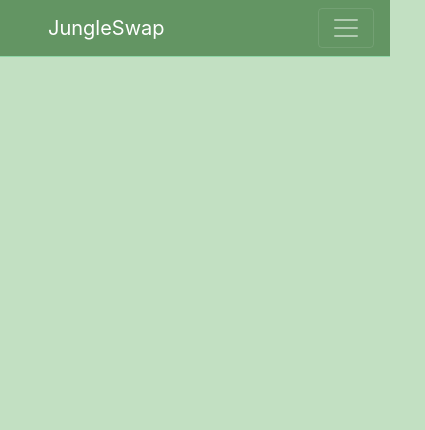
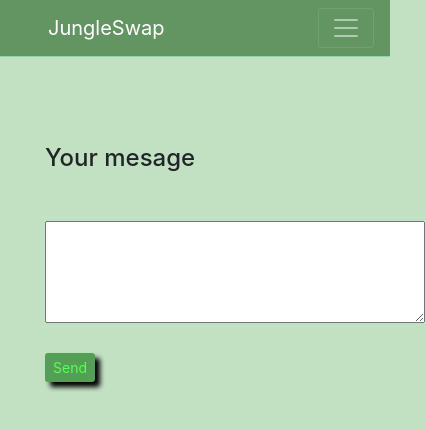
Before and after one commit to i-am-lisa/JUNGLE_SWAP-client, a React (Create React App) app: page /request-form in a window 390 px wide. Shown: the top 430 px of the page, 425 px wide, since content can reach past the window. Built offline with nearby package versions, Linux system fonts and the light colour scheme; no server answers.

Commit message:
commit before merge

```diff
--- a/src/App.js
+++ b/src/App.js
@@ -1,18 +1,20 @@
-import React, { Component } from 'react';
-import SignIn from './components/SignIn';
-import SignUp from './components/SignUp';
-import 'bootstrap/dist/css/bootstrap.min.css';
-import './App.css'
-import { Route, Switch, withRouter } from 'react-router-dom';
-import config from './config';
-import axios from 'axios';
-import Home from './components/Home';
-import NavBar from './components/NavBar';
-import AddForm from './components/AddForm';
-import EditForm from './components/EditForm';
-import PlantDetail from './components/PlantDetail'
-import CheckoutPage from './components/CheckoutPage'
-import LogOut from './components/LogOut';
+import React, { Component } from "react";
+import SignIn from "./components/SignIn";
+import SignUp from "./components/SignUp";
+import "bootstrap/dist/css/bootstrap.min.css";
+import "./App.css"
+import { Route, Switch, withRouter } from "react-router-dom";
+import config from "./config";
+import axios from "axios";
+import Home from "./components/Home";
+import NavBar from "./components/NavBar";
+import AddForm from "./components/AddForm";
+import EditForm from "./components/EditForm";
+import PlantDetail from "./components/PlantDetail"
+import CheckoutPage from "./components/CheckoutPage"
+import LogOut from "./components/LogOut";
+import RequestForm from "./components/RequestForm";
+import RequestsPage from "./components/RequestsPage";
 
 class App extends Component {
 
@@ -20,13 +22,12 @@ class App extends Component {
     loggedInUser: null,
     error: null,
     plants: [],
-    query: ""
+    query: "",
+    requests: [],
+    fetchingUser: true
   }
 
-
-
   // ------------Fetch initial data to be displayed---------------
-
   componentDidMount() {
     this.fetchAllPlants()
     if (!this.state.loggedInUser) {
@@ -35,13 +36,21 @@ class App extends Component {
           (response) => {
             this.setState(
               {
-                loggedInUser: response.data
+                loggedInUser: response.data,
+                fetchingUser: false
               }
             );
           }
         )
         .catch(
           (err) => {
+
+            this.setState(
+              {
+                fetchingUser: false
+              }
+            );
+
             console.log("Initializing fetching failed", err);
           }
         );
@@ -61,7 +70,7 @@ class App extends Component {
       )
       .catch(
         (err) => {
-          console.log("Fetching failed", err);
+          console.log("Fetching plants failed", err);
         }
       )
   }
@@ -144,7 +153,7 @@ class App extends Component {
             )
             .catch(
               (err) => {
-                console.log("Create failed", err);
+                console.log("Create plant failed", err);
               }
             );
         }
@@ -196,7 +205,7 @@ class App extends Component {
       )
       .catch(
         (err) => {
-          console.log("Edit failed", err);
+          console.log("Edit plant failed", err);
         }
       );
   }
@@ -227,7 +236,7 @@ class App extends Component {
       )
       .catch(
         (err) => {
-          console.log("Delete failed", err);
+          console.log("Delete plant failed", err);
         }
       );
   }
@@ -317,7 +326,6 @@ class App extends Component {
   // --------------------Payment-----------------------
 
   handleCheckout = () => {
-    console.log("PPPPLLLLAAANNTTT: ");
     axios.post(`${config.API_URL}/api/create-payment-intent`, {}, { withCredentials: true })
       .then(
         () => {
@@ -335,10 +343,71 @@ class App extends Component {
       );
   }
 
+  // ------------------------- Request Form --------------------
+
+  handleRequestSubmit = (event, plant) => {
+    event.preventDefault();
+    //console.log("PLANT:", plant);
+    let message = event.target.message.value;
+    let user = this.state.loggedInUser;
+    //1. Make an API call to the server side Route to create a new plant
+    const request = {
+      buyer: user._id,
+      seller: plant.creator,
+      plant: plant,    // plant._id,
+      message: message
+    };
+    axios.post(`${config.API_URL}/api/plants/request`, request, { withCredentials: true })
+      .then(
+        (response) => {
+          // 2. Once the server has successfully created a new plant, update your state that is visible to the user
+          this.setState(
+            {
+              requests: [response.data, ...this.state.requests]
+            },
+            () => {
+              // 3. Once the state is update, redirect the user to the home page
+              this.props.history.push("/");
+            }
+          );
+        }
+      )
+      .catch(
+        (err) => {
+          console.log("Create request failed", err);
+        }
+      );
+  }
+
+ // ----------------- My requests ---------------------
+  handleMyRequests = () => {
+
+    axios.get(`${config.API_URL}/api/myrequests`)
+      .then(
+        (response) => {
+          console.log("Response -- handleMyRequests():", response.data);
+          this.setState(
+            {
+              requests: response.data
+            }
+          );
+        }
+      )
+      .catch(
+        (err) => {
+          console.log("Fetching requests failed", err);
+        }
+      );
+  }
+
   // --------------Render------------------
-
   render() {
-    const { plants, loggedInUser, error, query } = this.state;
+    const { plants, loggedInUser, error, query, requests } = this.state;
+    if (this.state.fetchingUser) {
+      <div class="spinner-grow text-success m-5" role="status">
+        <span class="visually-hidden">Loading...</span>
+      </div>
+    }
     return (
       <div>
         <NavBar onLogOut={ this.handleLogOut } user={ loggedInUser }/>
@@ -373,17 +442,25 @@ class App extends Component {
               return <AddForm onAdd={ this.handleSubmit} user={ loggedInUser }/>
             }
           }/>
-
-            <Route path="/plant/:plantId/edit" render={
+          <Route path="/plant/:plantId/edit" render={
               (routeProps) => {
                 return <EditForm onEdit={ this.handleEditPlant } { ...routeProps }/>
               }
-             }/>
-
+          }/>
           <Route path="/plant/:plantId/checkout" render={
             (routeProps) => {
               return <CheckoutPage onCheckout={ this.handleCheckout } { ...routeProps }/>
             }
+          }/>
+          <Route path="/request-form" render={
+            (routeProps) => {
+              return <RequestForm onRequest={ this.handleRequestSubmit } user={ loggedInUser } { ...routeProps }/>
+            }
+          }/>
+          <Route path="/myrequests" render={
+              (routeProps) => {
+                return <RequestsPage onMyRequests={ this.handleMyRequests } user={ loggedInUser } requests={ requests } { ...routeProps }/>
+              }
           }/>
         </Switch>
       </div>
--- a/src/components/AddForm.js
+++ b/src/components/AddForm.js
@@ -1,5 +1,5 @@
 import React, { Component } from "react";
-import { Redirect } from "react-router-dom";
+import { Link, Redirect } from "react-router-dom";
 
 class AddForm extends Component {
   render() {
@@ -23,7 +23,12 @@ class AddForm extends Component {
             </select> <br/>
             <input className="mb-4 smallWidth" name="price" type="number" min="1" placeholder="Price"/> € <br/>
             <input className="mb-4" name="plantImage" type="file"/>
-            <button className="btn btn-sm" type="submit"> Add plant </button>
+            <div className="col-12 justify-content-end">
+              <button className="btn btn-sm" type="submit"> Add plant </button>
+              <Link to={ `/` }>
+                <button className="btn btn-sm mx-5"> Go back </button>
+              </Link>
+              </div>
           </form>
         </div>
       </div>
--- a/src/components/CheckoutForm.js
+++ b/src/components/CheckoutForm.js
@@ -83,7 +83,7 @@ function CheckoutForm(props) {
       setSucceeded(true);
     }
   }
-  const {plant} = props;
+  const { plant } = props;
   return (
     <div className="container col-9">
       <form className="checkoutForm pt-5 mt-5" id="payment-form" onSubmit={ handleSubmit }>
@@ -91,7 +91,7 @@ function CheckoutForm(props) {
       <h3 className="text-center mb-4 p-2"> { plant.price } € </h3>
         <CardElement className="p-2" id="card-element" options={cardStyle} onChange={ handleChange }/>
         <div className="row justify-content-center">
-          <button onClick={props.onCheckout} className="btn btn-sm mt-5 mb-4" disabled={processing || disabled || succeeded} id="submit">
+          <button onClick={ props.onCheckout } className="btn btn-sm mt-5 mb-4" disabled={ processing || disabled || succeeded } id="submit">
             <span id="button-text">
             {
               processing ? (
@@ -125,7 +125,7 @@ function CheckoutForm(props) {
         </p>
       </form>
       <div className="row justify-content-center mt-4">
-      <Link to={ `/` }>
+        <Link to={ `/` }>
           <button className="btn btn-sm"> Go back </button>
         </Link>
       </div>
--- a/src/components/CheckoutPage.js
+++ b/src/components/CheckoutPage.js
@@ -6,14 +6,13 @@ import { Elements } from "@stripe/react-stripe-js";
 class CheckoutPage extends Component {
 
   render() {
-    // console.log("PLANT:", plant)
     const promise = loadStripe("pk_test_51IQBseEqJqsi8ZD5sJWeLyoMPSxJBKvGcgO3Srmc5UOSqAT6Zp44JmszMSiJGqO9R3eleWrCNyv9TOv9IWmoSLyQ00XHsxNLVR");
     const { plant } = this.props.location;
     return (
       <div className="container row mt-5">
         <div className="mt-5 col-11 col-md-6 offset-1 offset-md-5">
           <Elements stripe={ promise }>
-            <CheckoutForm onCheckout={this.props.onCheckout} plant={plant}/>
+            <CheckoutForm onCheckout={ this.props.onCheckout } plant={ plant }/>
           </Elements>
         </div>
       </div>
--- a/src/components/NavBar.js
+++ b/src/components/NavBar.js
@@ -21,6 +21,7 @@ function NavBar (props) {
                   )}
               </ScrollTo>
             }
+            <Link className="p-2" to="/myrequests"> Messages </Link>
             {
               props.user ? (
                 <Link className="p-2" to="/logout"> Log out </Link>
--- /dev/null
+++ b/src/components/RequestForm.js
@@ -0,0 +1,27 @@
+import React, { Component } from "react";
+import { Redirect } from "react-router-dom";
+
+class RequestForm extends Component {
+  render() {
+    /*const { user } = this.props
+    if (!user) {
+      return <Redirect to={"/signup"} />
+    }*/
+    const { plant } = this.props.location;
+    return (
+      <div className="container row mt-5">
+        <div className="mt-5 col-11 col-md-5 offset-1 offset-md-5">
+          <h4 className="mt-5 mb-5"> Your mesage </h4>
+          <form onSubmit={(event) => this.props.onRequest(event, plant) }>
+            <div>
+              <textarea className="mb-4" name="message" cols="35" rows="4"/>
+            </div>
+            <button className="btn btn-sm" type="submit"> Send </button>
+          </form>
+        </div>
+      </div>
+    );
+  }
+}
+
+export default RequestForm;
--- /dev/null
+++ b/src/components/RequestsPage.js
@@ -0,0 +1,43 @@
+import React, { Component } from "react";
+import { Link, Redirect } from "react-router-dom";
+
+class RequestsPage extends Component {
+  componentDidMount = () => {
+    this.props.onMyRequests();
+  }
+
+  render() {
+    const { user, requests } = this.props
+    if (!user) {
+      return <Redirect to={ "/signup" }/>
+    }
+    return (
+      <div className="container row mt-5">
+        <div className="mt-5 col-11 col-md-5 offset-1 offset-md-5">
+          <h2 className="mt-5 mb-5"> Your messages </h2>
+          {
+            requests.map(
+              (request) => {
+                return (
+                  (request.seller == user._id) ? (
+                    <div className="card p-3 mt-4 " key={ request._id }>
+                      <h4> Request for { request.plant.name } </h4>
+                      <p> { request.message} </p>
+                    </div>
+                  ) : (
+                    null
+                  )
+                );
+              }
+            )
+          }
+          <Link to={ `/` }>
+            <button className="btn btn-sm mt-4"> Go back </button>
+          </Link>
+        </div>
+      </div>
+    );
+  }
+}
+
+export default RequestsPage;
```
Also changed, not shown: src/components/AllPlants.js (deleted, +0 -32 lines), src/components/EditForm.js (+2 -5 lines), src/components/PlantDetail.js (+20 -8 lines), src/components/Search.js (deleted, +0 -34 lines).
